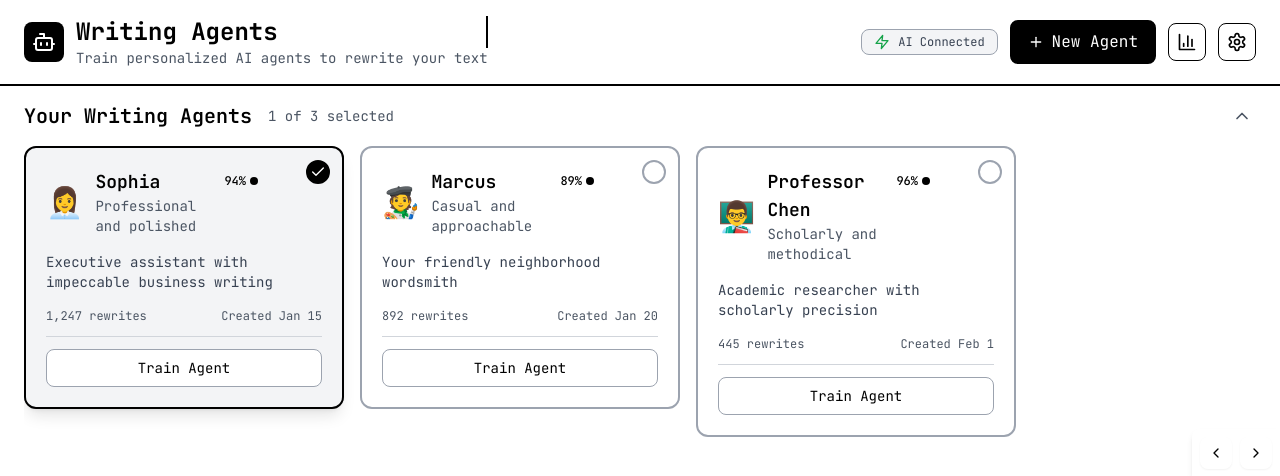
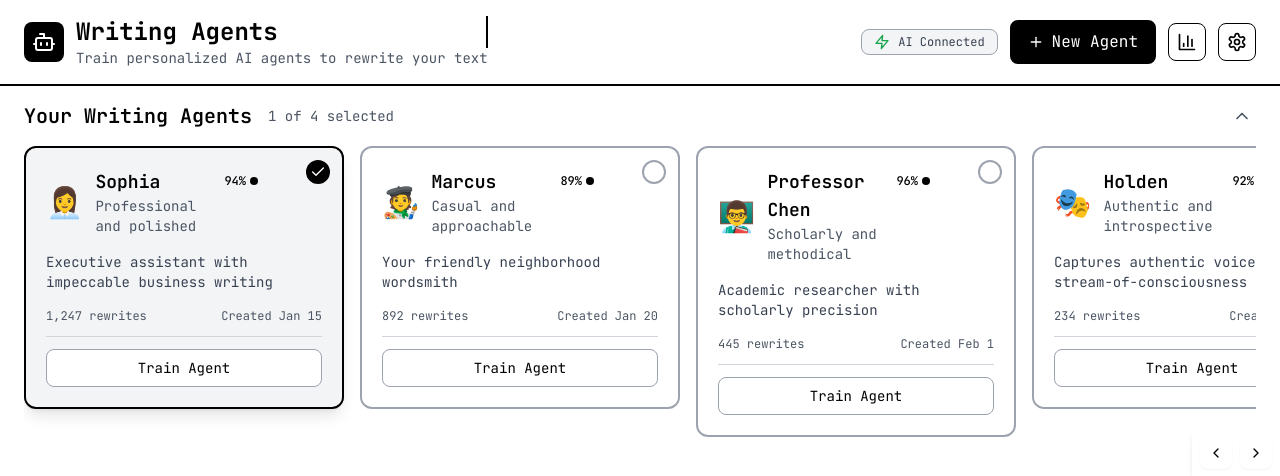
Before and after one commit to gooeyverse/writing, a React (Vite) app: page / in a window 1280 px wide. Shown: the top 476 px of the page. Built offline with nearby package versions, Linux system fonts and the light colour scheme; no server answers.

Commit message:
Add J.D. Salinger-inspired writing agent

```diff
--- a/src/data/agents.ts
+++ b/src/data/agents.ts
@@ -39,5 +39,18 @@ export const defaultAgents: Agent[] = [
     totalRewrites: 445,
     createdAt: new Date('2024-02-01'),
     customInstructions: 'Use academic language, include evidence-based statements, maintain objectivity'
+  },
+  {
+    id: 'holden',
+    name: 'Holden',
+    description: 'Captures authentic voice with stream-of-consciousness style',
+    avatar: '🎭',
+    personality: 'Authentic and introspective',
+    writingStyle: 'Stream-of-consciousness with authentic dialogue and inner voice',
+    active: true,
+    accuracy: 92,
+    totalRewrites: 234,
+    createdAt: new Date('2024-02-20'),
+    customInstructions: 'Write with authentic voice, use natural speech patterns, include inner thoughts and observations, avoid pretentious language, capture genuine human emotion and contradiction'
   }
 ];
```
